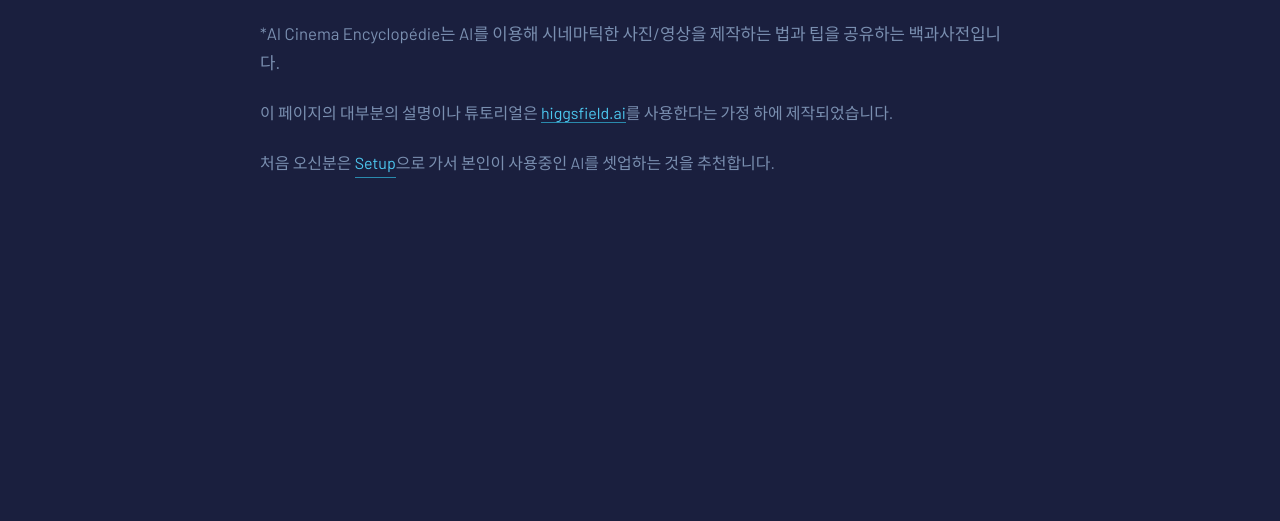
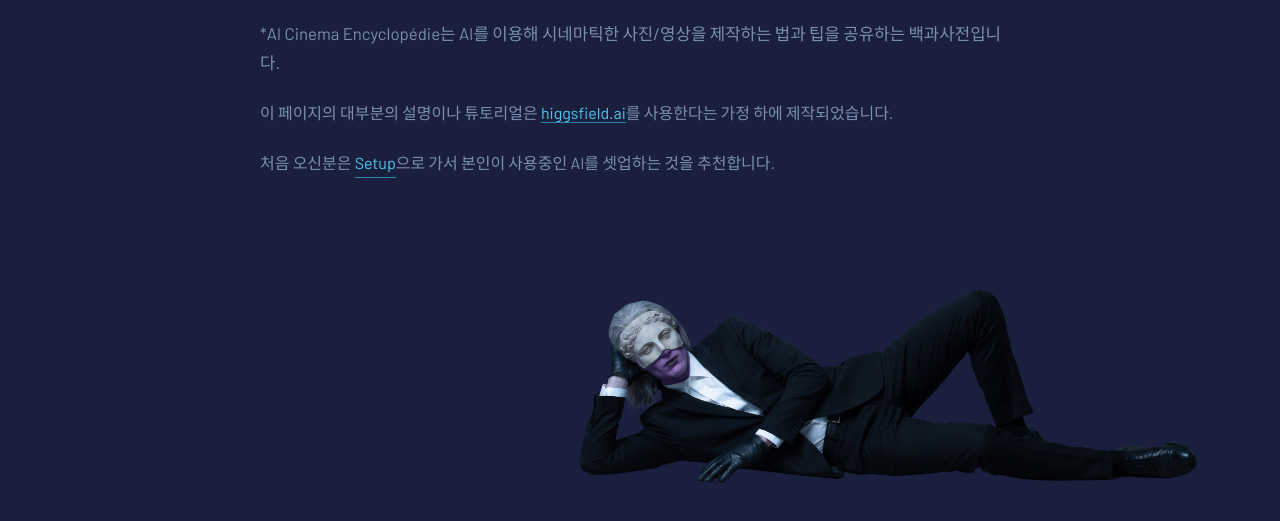
Before and after one commit to MEZEMIN/testweb, a plain HTML site: page index.html in a window 1280 px wide. Shown: the part 357-878 px from the top of the page. Drawn offline with nearby package versions, Linux system fonts and the light colour scheme.

Commit message:
Add zemistein_laying figure to Welcome page

```diff
--- a/index.html
+++ b/index.html
@@ -34,6 +34,7 @@
         <p class="welcome-platform" data-i18n-html="welcome_platform">이 페이지의 대부분의 설명이나 튜토리얼은 <a href="https://higgsfield.ai/" target="_blank" class="inline-link">higgsfield.ai</a>를 사용한다는 가정 하에 제작되었습니다.</p>
         <p class="welcome-cta" data-i18n-html="welcome_cta">처음 오신분은 <button class="inline-link-btn" onclick="goToTab('setup')">Setup</button>으로 가서 본인이 사용중인 AI를 셋업하는 것을 추천합니다.</p>
       </div>
+      <img class="welcome-figure" src="Design/zemistein_laying.png" alt="">
     </section>
 
     <!-- SETUP -->
--- a/style.css
+++ b/style.css
@@ -642,11 +642,23 @@ main {
 
 /* WELCOME PAGE */
 .welcome-page {
+  position: relative;
   display: flex;
   align-items: flex-start;
   justify-content: center;
   padding-top: 72px;
-  min-height: calc(100vh - 100px);
+  min-height: calc(100vh - 80px);
+  overflow: hidden;
+}
+
+.welcome-figure {
+  position: absolute;
+  bottom: 0;
+  left: 50%;
+  transform: translateX(-10%);
+  width: 620px;
+  pointer-events: none;
+  user-select: none;
 }
 
 .welcome-inner {
```
Also changed, not shown: Design/zemistein_laying.png (added).
